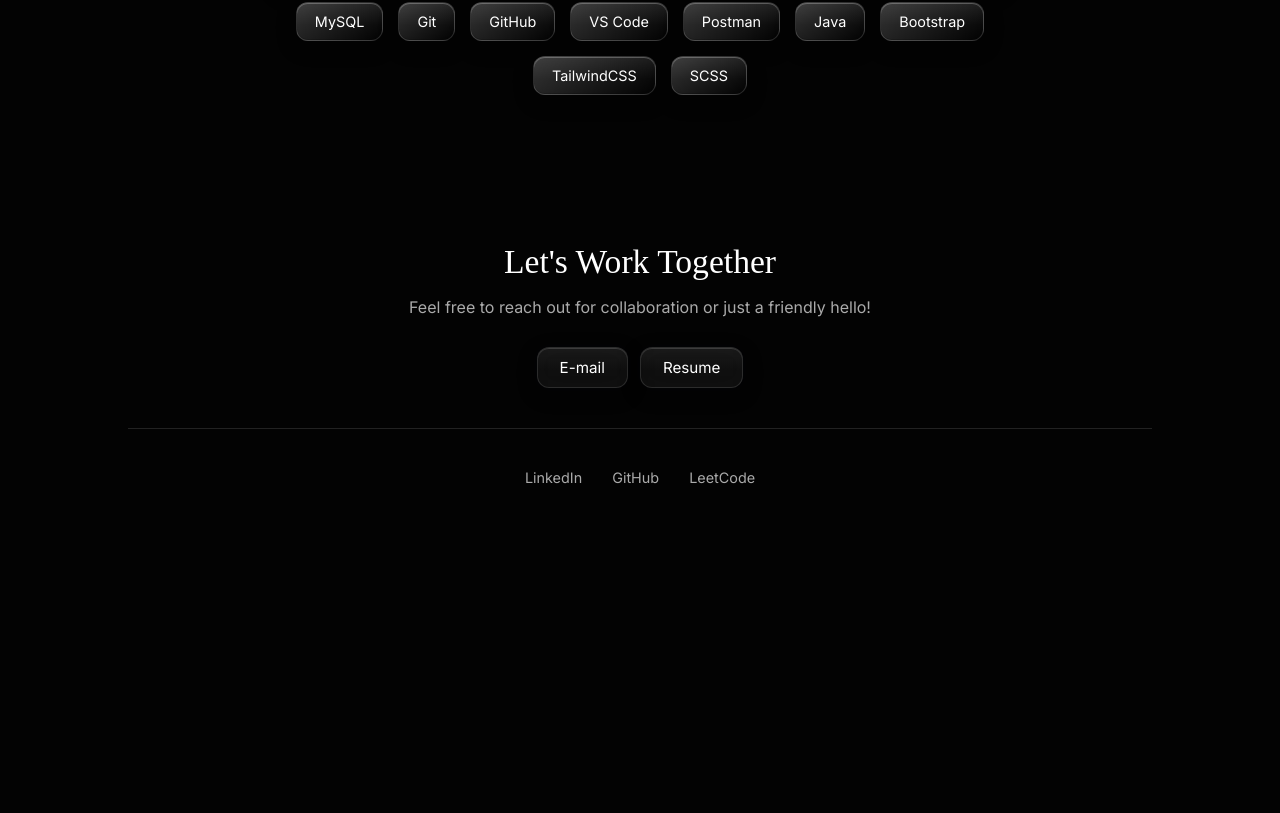
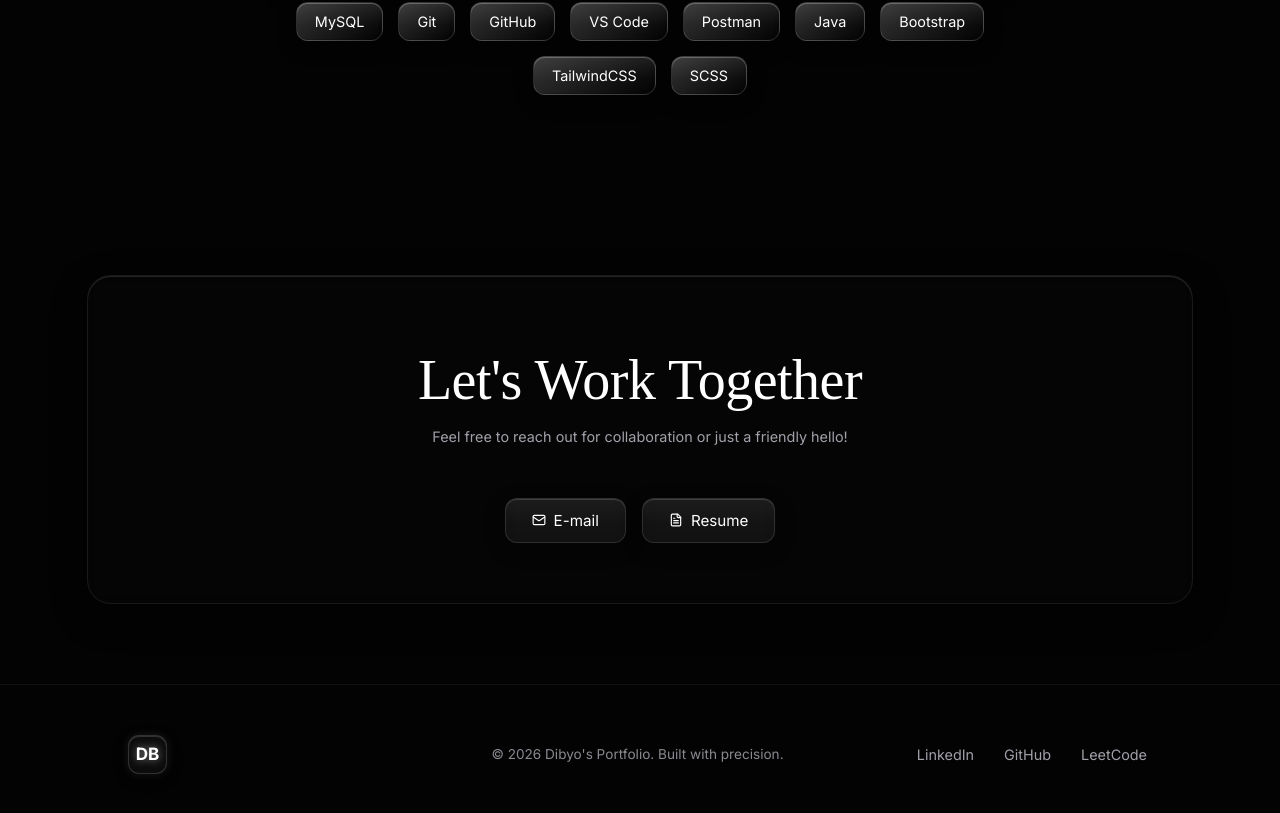
Before and after one commit to dibyo20/Portfolio, a React (Vite) app: page / in a window 1280 px wide. Shown: the part 2449-3262 px from the top of the page. Before the commit the page ends 2975 px from the top, so only its background shows below. Built offline with nearby package versions, Linux system fonts and the light colour scheme; a web font is replaced by a local one.

Commit message:
feat: add interactive footer component with glassmorphism and cursor-tracking effects

```diff
--- a/src/components/Footer/Footer.jsx
+++ b/src/components/Footer/Footer.jsx
@@ -1,9 +1,44 @@
-import React from "react";
+import React, { useRef, useState } from "react";
+import { Link } from "react-router-dom";
 import "../../styles/Footer.css";
 
 const Footer = () => {
+  const contactRef = useRef(null);
+  const [glareStyle, setGlareStyle] = useState({});
+
+  const handleLogoClick = (e) => {
+    if (window.location.pathname === "/") {
+      e.preventDefault();
+      window.scrollTo({ top: 0, behavior: "smooth" });
+    }
+  };
+
+  const handleMouseMove = (e) => {
+    if (!contactRef.current) return;
+    const rect = contactRef.current.getBoundingClientRect();
+    const x = e.clientX - rect.left;
+    const y = e.clientY - rect.top;
+    setGlareStyle({
+      "--mouse-x": `${x}px`,
+      "--mouse-y": `${y}px`,
+    });
+  };
+
+  const handleMouseLeave = () => {
+    setGlareStyle({});
+  };
+
   return (
     <footer className="footer">
+      <div
+        ref={contactRef}
+        className="contact-box"
+        style={glareStyle}
+        onMouseMove={handleMouseMove}
+        onMouseLeave={handleMouseLeave}
+      >
+        <div className="contact-glare"></div>
+
         <h2 className="footer-title">Let's Work Together</h2>
 
         <p className="footer-subtext">
@@ -15,6 +50,10 @@ const Footer = () => {
             href="mailto:dibyobanerjee20@gmail.com?subject=Portfolio%20Inquiry&body=Hi%20Dibyo%2C%0D%0A%0D%0AI%20found%20your%20portfolio%20and%20would%20like%20to%20connect%20with%20you."
             className="btn contact-btn"
           >
+            <svg width="14" height="14" viewBox="0 0 24 24" fill="none" stroke="currentColor" strokeWidth="2" strokeLinecap="round" strokeLinejoin="round" style={{ marginRight: "8px" }}>
+              <rect x="2" y="4" width="20" height="16" rx="2" />
+              <path d="m22 7-8.97 5.7a1.94 1.94 0 0 1-2.06 0L2 7" />
+            </svg>
             E-mail
           </a>
           <a
@@ -23,17 +62,37 @@ const Footer = () => {
             rel="noopener noreferrer"
             className="btn resume-btn"
           >
+            <svg width="14" height="14" viewBox="0 0 24 24" fill="none" stroke="currentColor" strokeWidth="2" strokeLinecap="round" strokeLinejoin="round" style={{ marginRight: "8px" }}>
+              <path d="M15 2H6a2 2 0 0 0-2 2v16a2 2 0 0 0 2 2h12a2 2 0 0 0 2-2V7Z" />
+              <path d="M14 2v4a2 2 0 0 0 2 2h4" />
+              <path d="M10 9H8" />
+              <path d="M16 13H8" />
+              <path d="M16 17H8" />
+            </svg>
             Resume
           </a>
         </div>
+      </div>
 
       <div className="footer-line"></div>
+
+      <div className="footer-bottom">
+        <div className="footer-logo">
+          <Link to="/" className="db" onClick={handleLogoClick}>
+            <div className="db-logo">DB</div>
+          </Link>
+        </div>
+
+        <div className="footer-copyright">
+          © 2026 Dibyo's Portfolio. Built with precision.
+        </div>
 
         <div className="footer-links">
           <a href="https://linkedin.com/in/dibyo-banerjee" target="_blank" rel="noopener noreferrer">LinkedIn</a>
           <a href="https://github.com/dibyo20" target="_blank" rel="noopener noreferrer">GitHub</a>
           <a href="https://leetcode.com/u/dibyo20/" target="_blank" rel="noopener noreferrer">LeetCode</a>
         </div>
+      </div>
     </footer>
   );
 };
--- a/src/styles/Footer.css
+++ b/src/styles/Footer.css
@@ -1,47 +1,102 @@
 .footer {
-  padding: 40px 10%;
+  padding: 100px 0 40px 0; /* Removed horizontal padding from container to allow full-page line width */
+  width: 100%;
+  display: flex;
+  flex-direction: column;
+  align-items: center;
+}
+
+/* Contact box */
+.contact-box {
+  width: calc(100% - 20%); /* Aligned with the 10% horizontal padding of other sections */
+  max-width: 1098px; /* Same as the projects cards combined width */
+  padding: 25px 40px 60px 40px;
+  border-radius: 24px;
   text-align: center;
+  position: relative;
+  overflow: hidden;
+
+  /* Very transparent glassmorphism to let the background grid show through clearly */
+  background: rgba(255, 255, 255, 0.01);
+  -webkit-backdrop-filter: blur(8px);
+  backdrop-filter: blur(8px);
+  border: 1px solid rgba(255, 255, 255, 0.08);
+  box-shadow:
+    inset 0 1px 0.5px rgba(255, 255, 255, 0.12),
+    0 12px 35px rgba(0, 0, 0, 0.4);
+  margin-bottom: 50px;
+  display: flex;
+  flex-direction: column;
+  align-items: center;
+  transition: border-color 0.3s ease, box-shadow 0.3s ease;
+}
+
+.contact-box:hover {
+  border-color: rgba(255, 255, 255, 0.18);
+  box-shadow:
+    inset 0 1px 1px rgba(255, 255, 255, 0.2),
+    0 16px 45px rgba(0, 0, 0, 0.55),
+    0 0 25px rgba(0, 162, 255, 0.05);
+}
+
+/* Cursor-tracking glare overlay */
+.contact-glare {
+  position: absolute;
+  inset: 0;
+  z-index: 2;
+  pointer-events: none;
+  background: radial-gradient(
+    400px circle at var(--mouse-x, -999px) var(--mouse-y, -999px),
+    rgba(255, 255, 255, 0.06),
+    transparent 55%
+  );
+  opacity: 0;
+  transition: opacity 0.4s ease;
+  border-radius: inherit;
+}
+
+.contact-box:hover .contact-glare {
+  opacity: 1;
 }
 
 /* Title */
 .footer-title {
-  font-size: 2.1rem;
-  margin-bottom: 15px;
+  font-size: 3.5rem;
+  margin-bottom: 0px; /* Reduced vertical gap to title subheading */
   font-family: "Playfair Display", serif;
-  font-weight: 300;
+  font-weight: 400;
+  color: #ffffff;
+  letter-spacing: -0.5px;
+  position: relative;
+  z-index: 3;
 }
 
 /* Subtitle */
 .footer-subtext {
-  color: #aaa;
-  font-size: 1rem;
-  margin-bottom: 30px;
+  color: var(--secondary-text);
+  font-size: 0.9rem;
+  margin-bottom: 50px;
+  max-width: 600px;
+  line-height: 1.5;
+  position: relative;
+  z-index: 3;
 }
 
 /* Buttons */
 .footer-buttons {
   display: flex;
   justify-content: center;
-  gap: 12px;
-  margin-bottom: 40px;
+  gap: 16px;
+  position: relative;
+  z-index: 3;
 }
-
-/* .btn {
-  padding: 10px 20px;
-  border-radius: 10px;
-  border: 1px solid #333;
-  background: transparent;
-  color: white;
-  cursor: pointer;
-  transition: all 0.3s ease;
-} */
 
 .btn {
   cursor: pointer;
   text-decoration: none;
   color: #ffffff;
   font-size: 0.95rem;
-  padding: 10px 22px;
+  padding: 12px 26px;
   display: inline-flex;
   align-items: center;
   justify-content: center;
@@ -86,35 +141,66 @@
   transform: translateY(-2px) scale(1.03);
 }
 
-/* .btn:hover {
-  border-color: white;
-  transform: translateY(-2px);
-  background: #fff;
-  color: #000;
-  scale: 1.02;
-} */
-
-/* Divider */
+/* Horizontal line between Contact Box and Footer Bottom (Full screen width) */
 .footer-line {
   width: 100%;
   height: 1px;
-  background: #222;
-  margin: 40px 0;
+  background: rgba(255, 255, 255, 0.06);
+  margin: 30px 0 40px 0;
+}
+
+/* Footer Bottom Layout */
+.footer-bottom {
+  width: calc(100% - 20%); /* Aligned with the 10% horizontal padding of other sections */
+  max-width: 1170px; /* Same as the projects cards combined width */
+  display: flex;
+  justify-content: space-between;
+  align-items: center;
+  padding-top: 10px;
+  box-sizing: border-box;
+}
+
+.footer-logo {
+  display: flex;
+  justify-content: flex-start;
+  flex: 1;
+}
+
+.footer-logo a {
+  text-decoration: none;
+}
+
+.footer-logo .db-logo {
+  width: 37px;
+  height: 37px;
+  border-radius: 11px;
+  font-size: 17px;
+}
+
+.footer-copyright {
+  flex: 2;
+  font-size: 0.85rem;
+  color: var(--secondary-text);
+  text-align: center;
+  font-family: "Inter", sans-serif;
+  opacity: 0.85;
 }
 
 /* Links */
 .footer-links {
   display: flex;
-  justify-content: center;
+  justify-content: flex-end;
   gap: 30px;
+  flex: 1;
+  padding-right: 5px;
 }
 
 .footer-links a {
   text-decoration: none;
-  color: #aaa;
+  color: var(--secondary-text);
   font-size: 0.9rem;
   position: relative;
-  transition: 0.3s;
+  transition: color 0.3s ease;
 }
 
 .footer-links a:hover {
@@ -130,9 +216,52 @@
   width: 0%;
   height: 1px;
   background: white;
-  transition: 0.3s;
+  transition: 0.3s ease;
 }
 
 .footer-links a:hover::after {
   width: 100%;
 }
+
+/* Responsiveness */
+@media (max-width: 768px) {
+  .footer {
+    padding: 60px 0 30px 0;
+  }
+
+  .contact-box {
+    width: calc(100% - 12%); /* smaller margins on mobile */
+    padding: 40px 24px;
+    margin-bottom: 30px;
+    border-radius: 16px;
+  }
+
+  .footer-title {
+    font-size: 2.2rem;
+  }
+
+  .footer-line {
+    margin: 20px 0;
+  }
+
+  .footer-bottom {
+    width: calc(100% - 12%);
+    flex-direction: column;
+    gap: 24px;
+    text-align: center;
+  }
+
+  .footer-logo {
+    justify-content: center;
+    order: 1;
+  }
+
+  .footer-copyright {
+    order: 3;
+  }
+
+  .footer-links {
+    justify-content: center;
+    order: 2;
+  }
+}
```
Lines whose indentation alone changed are shown as unchanged.
